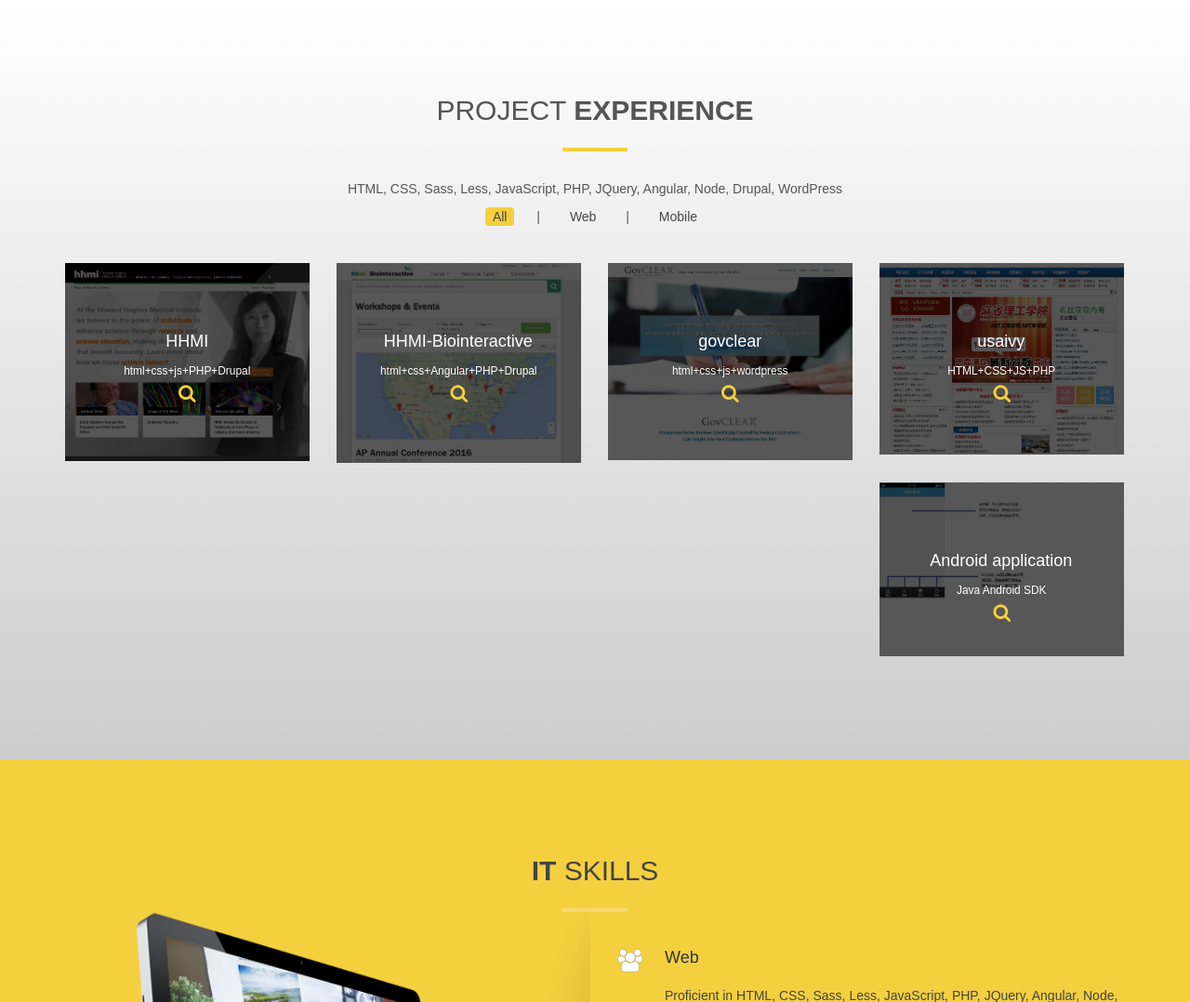
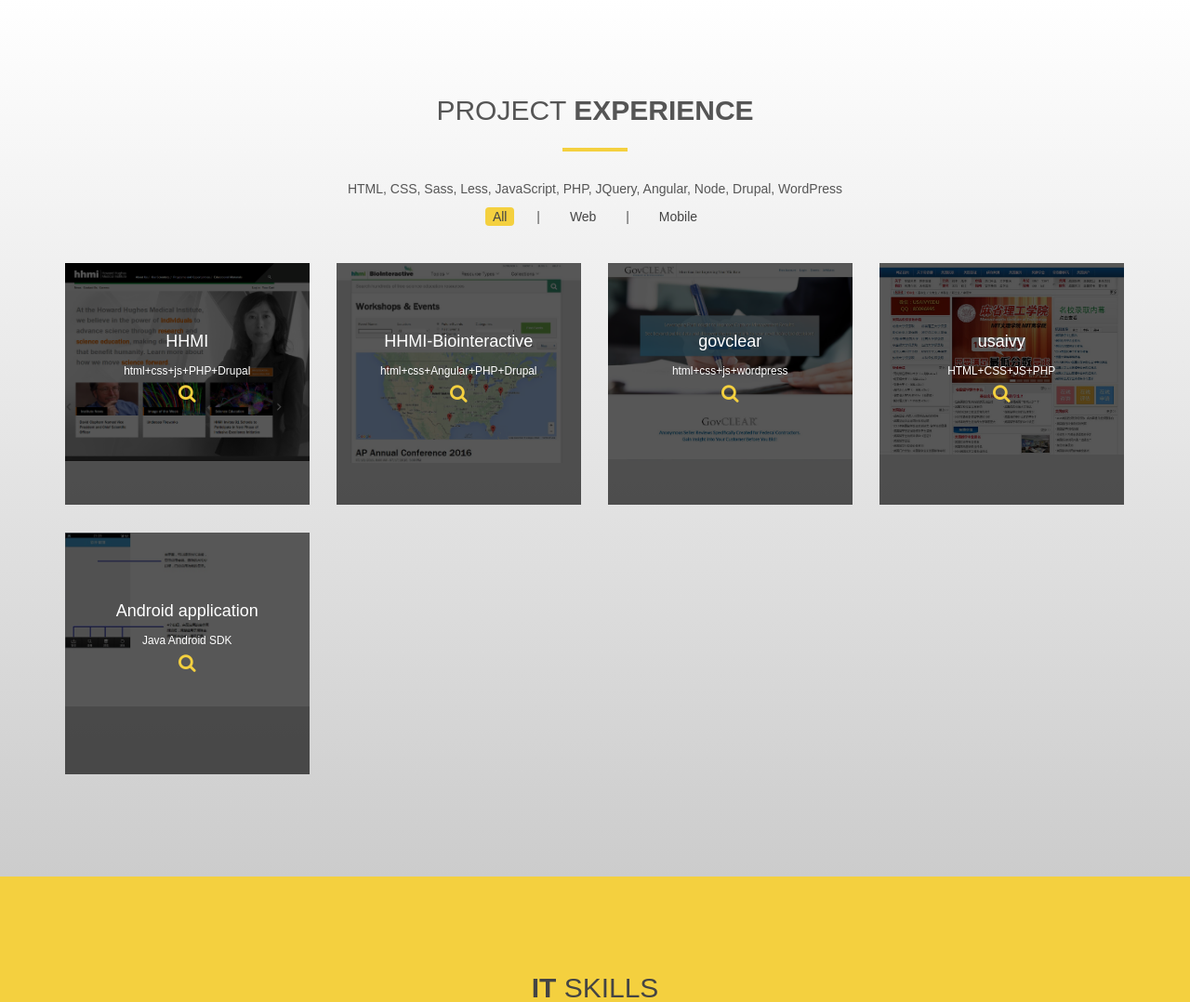
Before and after one commit to zckpp/resume, a PHP site: page / in a window 1280 px wide. Shown: the part 1305-2383 px from the top of the page at 93% size. Run offline with PHP 8.4, Linux system fonts and the light colour scheme; some libraries are stand-ins or nearby versions.

Commit message:
cancel hover-bg change due to isotope

```diff
--- a/css/style.css
+++ b/css/style.css
@@ -520,6 +520,7 @@
 	transform: scale(1.2);
 }
 .portfolio-item .hover-bg {
+	height: 260px;
 	overflow: hidden;
 	position: relative;
 }
```
